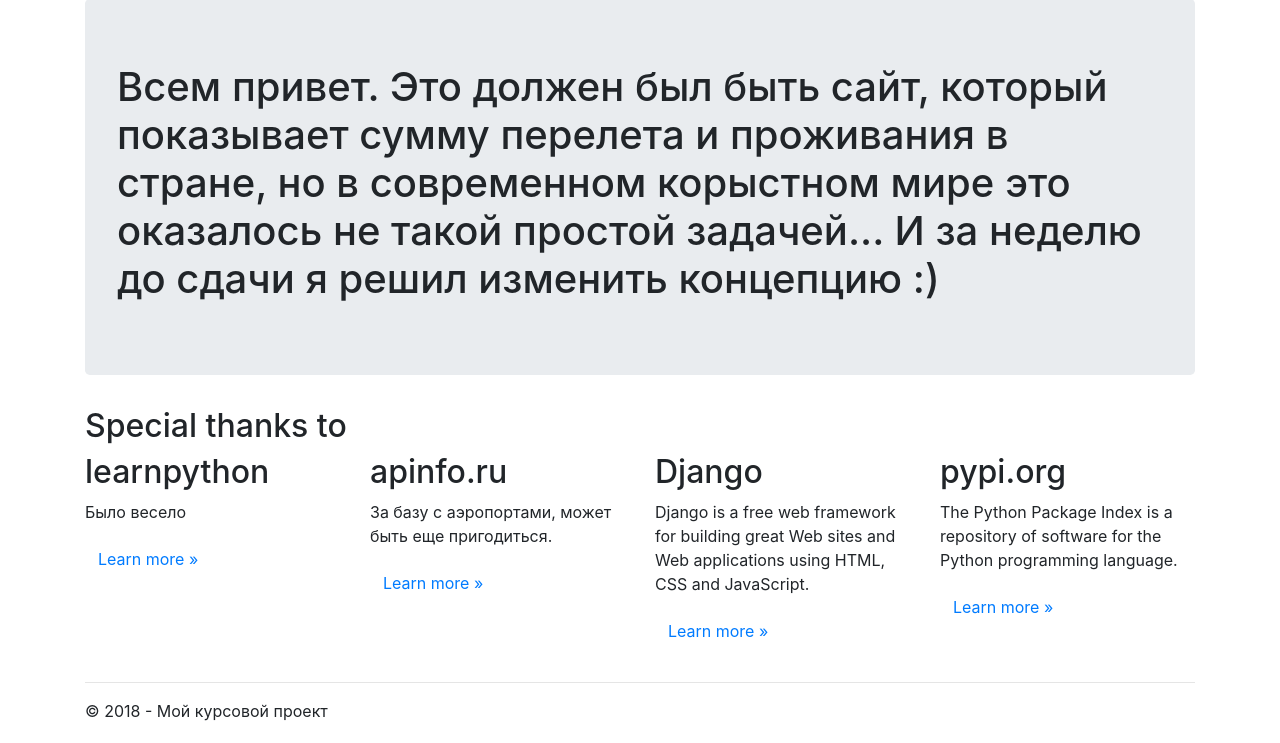
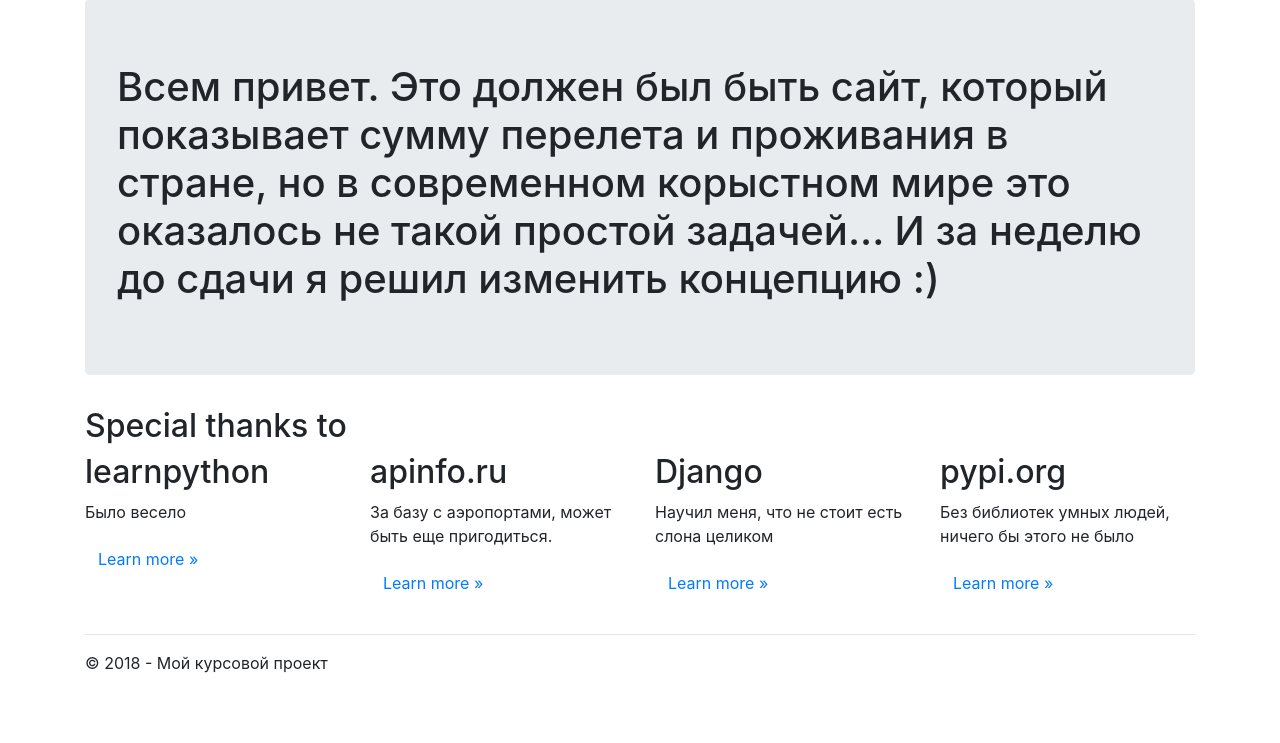
Before and after one commit to franky4p/travel_cost, a Django app: page / in a window 1280 px wide. Shown: the part 57-800 px from the top of the page. Run offline with Django 3.2, Linux system fonts and the light colour scheme; some libraries are stand-ins or nearby versions.

Commit message:
14.07.2018

```diff
--- a/travel_cost/app/templates/app/index.html
+++ b/travel_cost/app/templates/app/index.html
@@ -23,12 +23,12 @@
     </div>
     <div class="col-md-3">
         <h2>Django</h2>
-        <p>Django is a free web framework for building great Web sites and Web applications using HTML, CSS and JavaScript.</p>
+        <p>Научил меня, что не стоит есть слона целиком</p>
         <p><a href="https://www.djangoproject.com/" class="btn btn-default">Learn more &raquo;</a></p>
     </div>
     <div class="col-md-3">
         <h2>pypi.org</h2>
-        <p>The Python Package Index is a repository of software for the Python programming language.</p>
+        <p>Без библиотек умных людей, ничего бы этого не было</p>
         <p><a class="btn btn-default" href="https://pypi.org/">Learn more &raquo;</a></p>
     </div>
 
--- a/travel_cost/f_test/forms.py
+++ b/travel_cost/f_test/forms.py
@@ -8,6 +8,26 @@ import django_tables2 as tables
 CHOICES = (('lodging', 'Отели',), ('museum', 'Музеи',), ('park', 'Парки',), ('shopping_mall', 'Магазины',))
 COUNTRY_CHOICES = (("Россия", ("Россия")),("США", ("США")),("Канада", ("Канада")),("Япония", ("Япония")),("Сингапур", ("Сингапур")))
 CITY_CHOICES = (("Москва", ("Москва")),("Вашингтон", ("Вашингтон")), ("Токио", ("Токио")))
+
+class FieldsetField(forms.Field):
+    # Поле формы, содержащее другую форму
+    def __init__(self, fieldset, *args, **kwargs):
+        # Html формы передается параметром этого виджета
+        widget = FieldsetWidget(attrs={
+            'form_html': '<table>%s</table>' % fieldset.as_table()
+        })
+        kwargs.update({
+            'widget': widget,
+            'required': False
+        })
+        super(FieldsetField, self).__init__(*args, **kwargs)
+
+
+class InlineForm(forms.Form):
+    # Вложенная форма
+    name = forms.CharField(label='файл')
+    vicinity = forms.CharField(label='название')
+
 
 class NameForm(forms.Form):
 
```
Also changed, not shown: travel_cost/f_test/views.py (+6 -1 lines).
